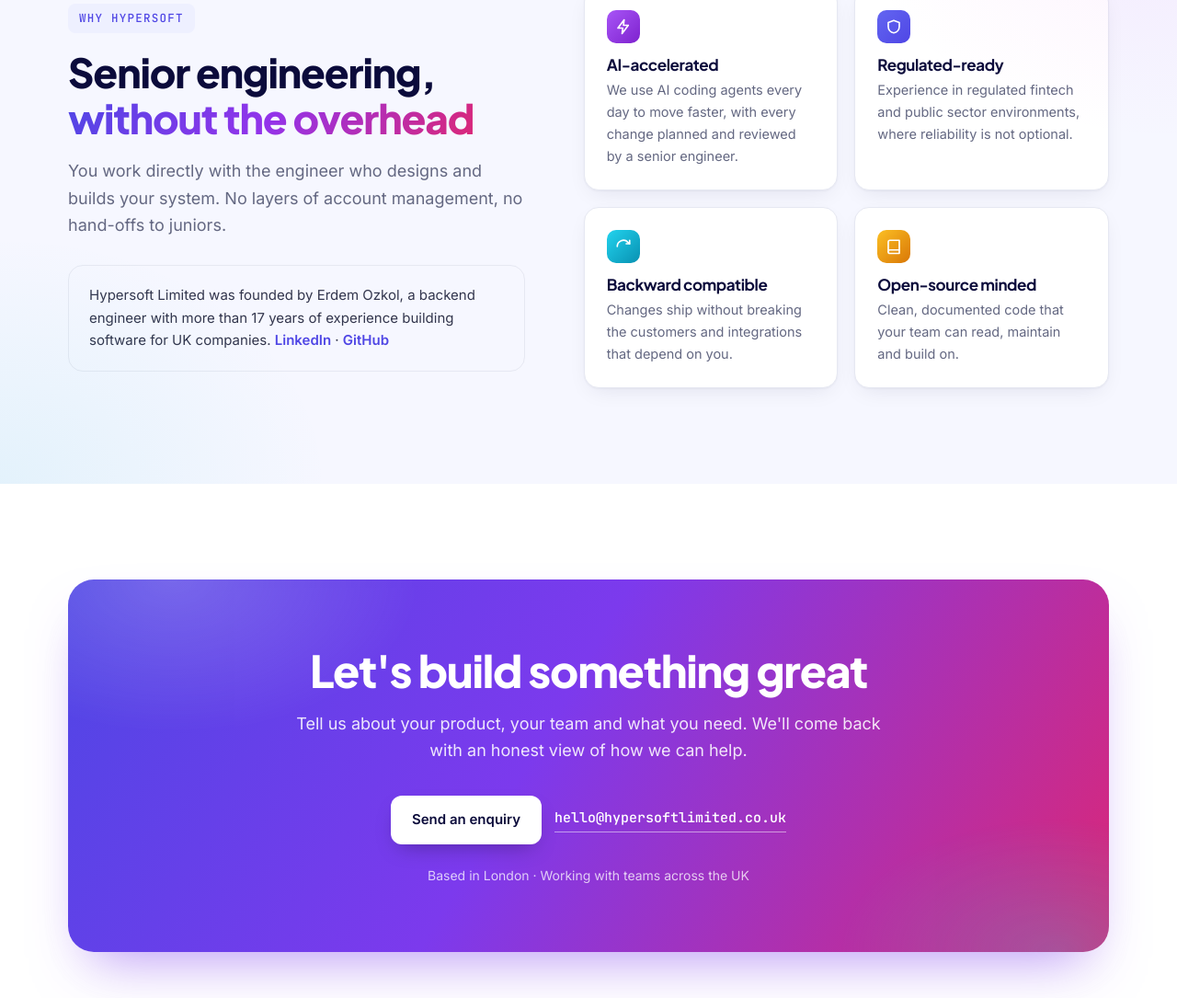
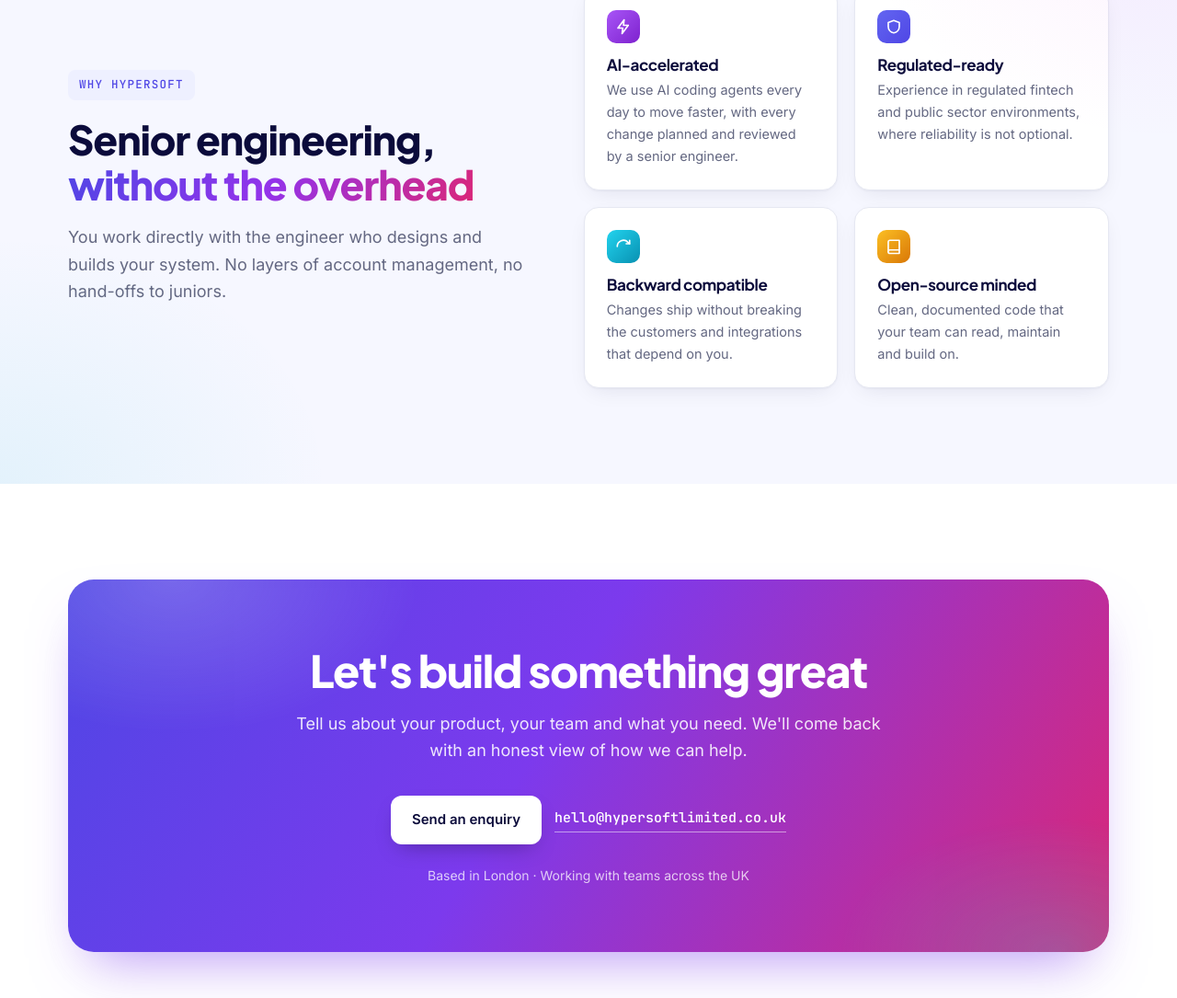
Before and after one commit to tws-erdem/tws-erdem.github.io, a plain HTML site: page index.html in a window 1280 px wide. Shown: the part 5026-6111 px from the top of the page at 92% size. Drawn offline with Linux system fonts and the light colour scheme.

Commit message:
Update index.html

```diff
--- a/index.html
+++ b/index.html
@@ -275,8 +275,6 @@
         .why { display: grid; grid-template-columns: 1fr 1.15fr; gap: 64px; align-items: center; }
         .why h2 { font-size: clamp(30px, 3.8vw, 44px); font-weight: 800; }
         .why .intro { color: var(--muted); font-size: 18px; margin-top: 18px; }
-        .why .founder { margin-top: 28px; padding: 20px 22px; border-radius: 16px; background: var(--tint); border: 1px solid var(--line); font-size: 15px; }
-        .why .founder a { font-weight: 600; }
         .why-list { display: grid; grid-template-columns: 1fr 1fr; gap: 18px; }
         .why-item { padding: 24px; border-radius: 16px; border: 1px solid var(--line); background: #fff; box-shadow: var(--shadow); }
         .why-item .wi { width: 36px; height: 36px; border-radius: 10px; display: grid; place-items: center; color: #fff; margin-bottom: 14px; }
@@ -649,12 +647,6 @@
                 <span class="kicker">Why Hypersoft</span>
                 <h2>Senior engineering, <span class="grad-text">without the overhead</span></h2>
                 <p class="intro">You work directly with the engineer who designs and builds your system. No layers of account management, no hand-offs to juniors.</p>
-                <p class="founder">
-                    Hypersoft Limited was founded by Erdem Ozkol, a backend engineer with more than 17 years of experience
-                    building software for UK companies.
-                    <a href="https://www.linkedin.com/in/erdemozkol" target="_blank" rel="noopener">LinkedIn</a> ·
-                    <a href="https://github.com/erdem" target="_blank" rel="noopener">GitHub</a>
-                </p>
             </div>
             <div class="why-list">
                 <div class="why-item">
@@ -706,7 +698,7 @@
         <nav aria-label="Footer">
             <a href="#services">Services</a>
             <a href="#process">Process</a>
-            <a href="#contact">Contact</a>
+            <a href="mailto:hello@hypersoftlimited.co.uk">Contact</a>
         </nav>
     </div>
 </footer>
```
